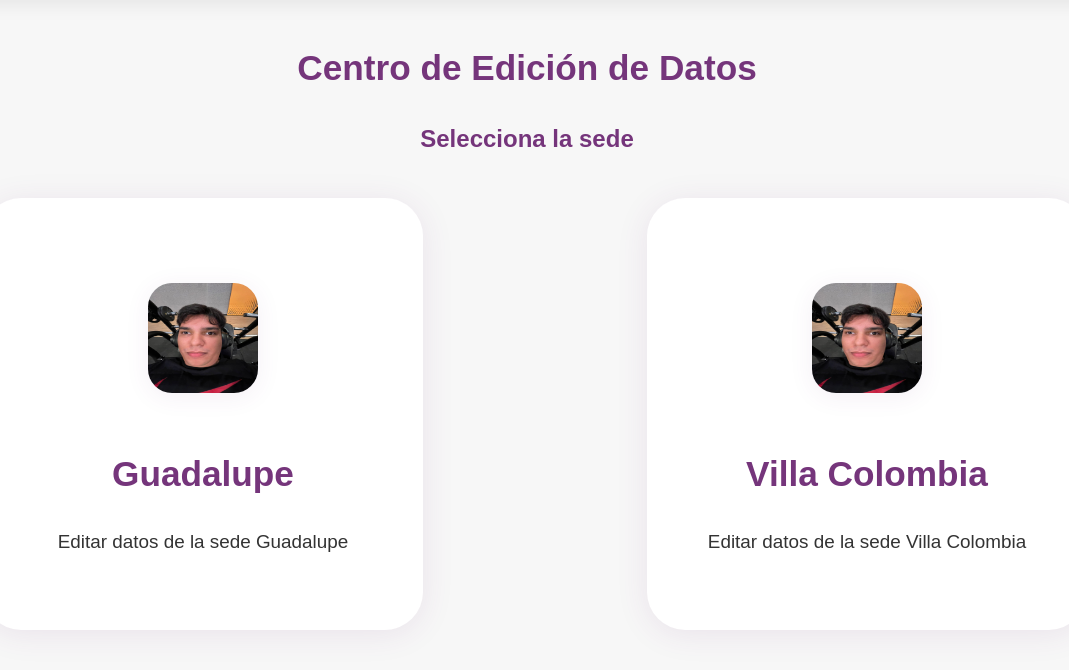
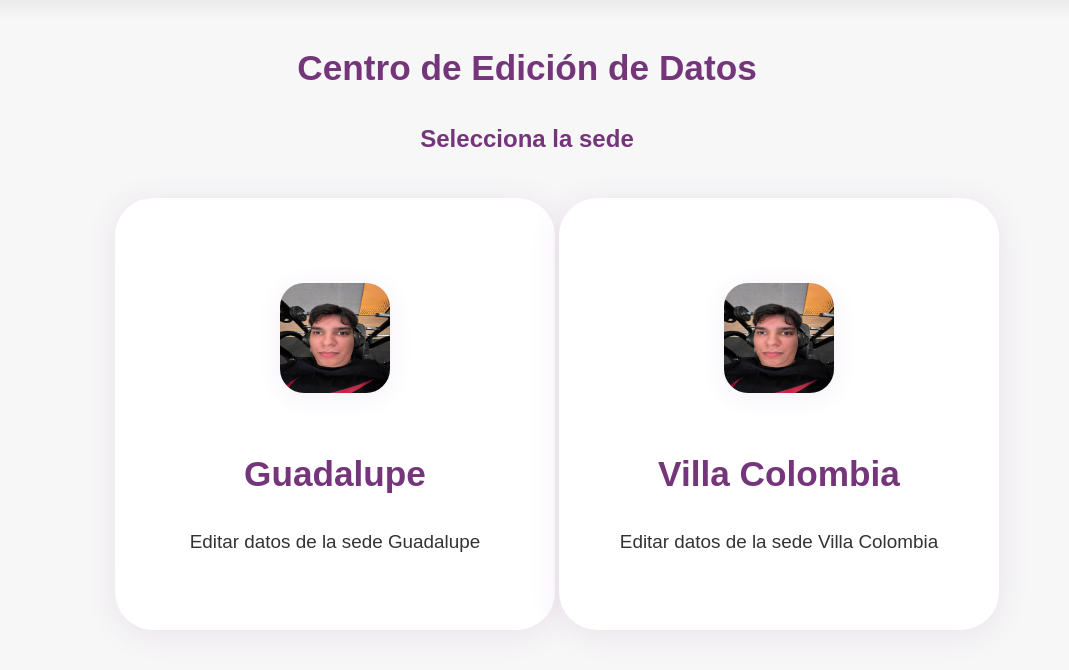
Before and after one commit to CrayoloUA/Porkitos, a Flask app: page /seleccionar_edicion in a window 1280 px wide. Shown: the part 87-757 px from the top of the page, without its empty margins (113-1182 px from the left). Run offline with Flask 3, Linux system fonts and the light colour scheme; the visitor is signed in with stand-in values (Sample User, id 1); some libraries are stand-ins or nearby versions.

Commit message:
Update styles.css

```diff
--- a/static/css/styles.css
+++ b/static/css/styles.css
@@ -452,3 +452,10 @@ form {
         font-size: 1.3rem;
     }
 }
+
+form:first-of-type .region-card {
+    margin-left: 220px;
+}
+form:last-of-type .region-card {
+    margin-right: 220px;
+}
```
